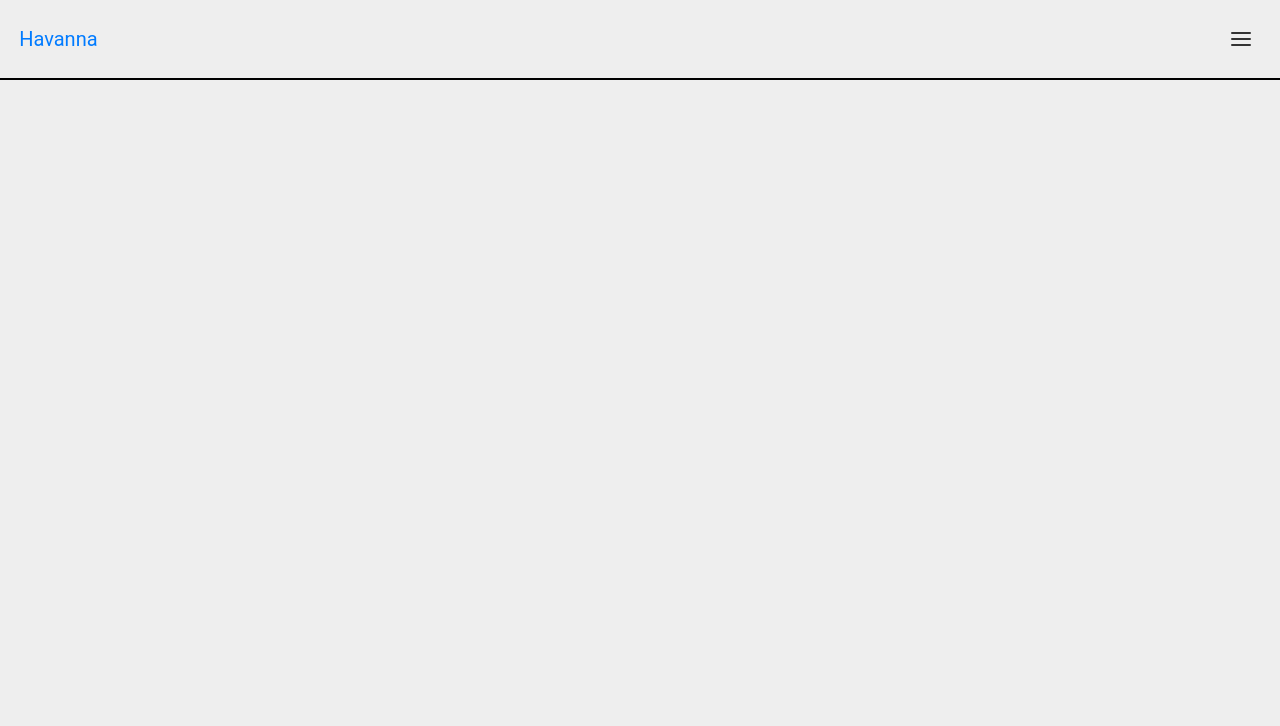
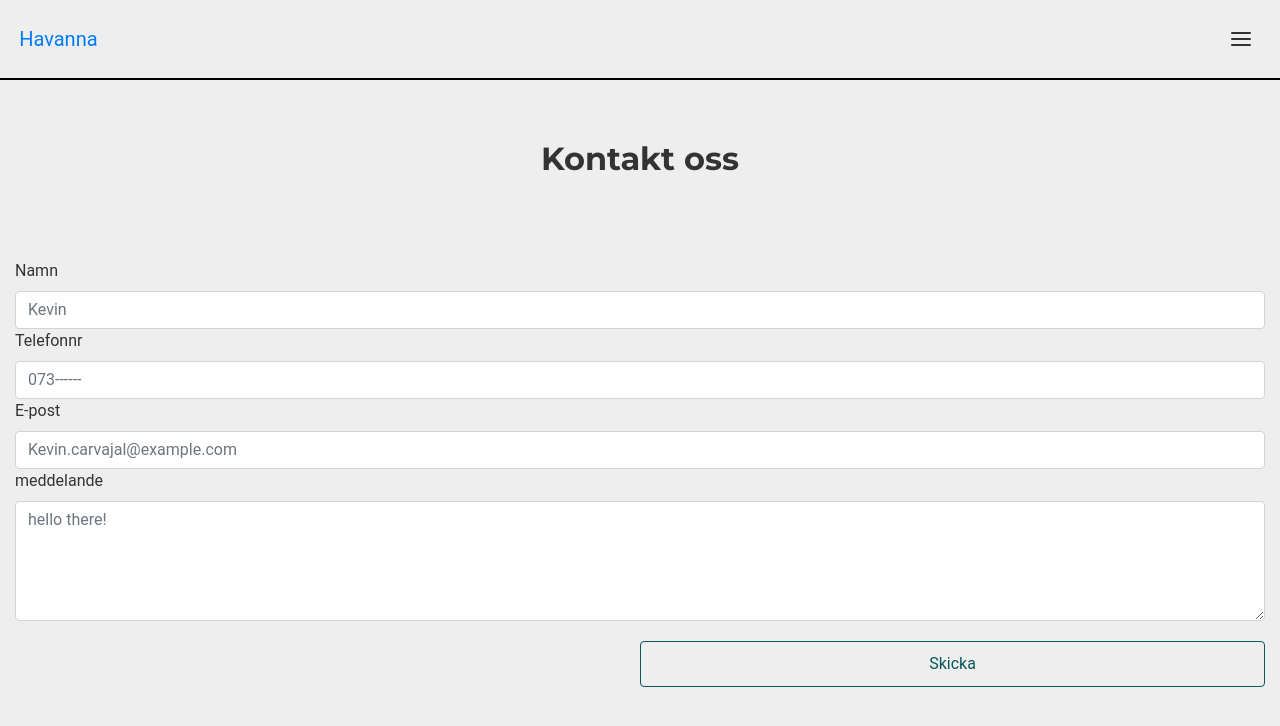
Before and after one commit to KevinCarvajal/Bokningssida, a React (Create React App) app in the folder my-app/: page /ContactPage in a window 1280 px wide. Shown: the top 726 px of the page. Built offline with nearby package versions, Linux system fonts and the light colour scheme.

Commit message:
ContactPage startup
Added a contact page that aint done yet, missing a map and info. functions later fix aswell

```diff
--- a/my-app/src/App.js
+++ b/my-app/src/App.js
@@ -8,6 +8,7 @@ import Header from "./components/Header";
 import StartPage from "./views/StartPage";
 import LoginPage from "./views/LoginPage";
 import RegisterPage from "./views/RegisterPage";
+import ContactPage from "./views/ContactPage";
 
 const App = () => {
   return (
@@ -19,6 +20,7 @@ const App = () => {
             <Route exact path="/" component={StartPage} />
             <Route exact path="/LoginPage" component={LoginPage} />
             <Route exact path="/RegisterPage" component={RegisterPage} />
+            <Route exact path="/ContactPage" component={ContactPage}/>
           </Switch>
         </main>
       </div>
--- a/my-app/src/sass/basic-styles.scss
+++ b/my-app/src/sass/basic-styles.scss
@@ -71,6 +71,7 @@ html {
       color: var(--background);
     }
     .secondary-btn {
+      width: 50%;
       background-color: transparent;
       border: 1px solid var(--primary);
       color: var(--primary);
--- a/my-app/src/sass/styles.scss
+++ b/my-app/src/sass/styles.scss
@@ -16,3 +16,4 @@
 @import "../views/StartPage/styles";
 @import "../components/Footer-mobile/styles";
 @import "../views/RegisterPage/styles";
+@import "../views/ContactPage/styles";
--- /dev/null
+++ b/my-app/src/views/ContactPage/index.js
@@ -0,0 +1,41 @@
+import React from "react";
+import { Container, Form, Col, Row, Input, Label, Button, FormText } from "reactstrap";
+import { Link } from "react-router-dom";
+
+const RegisterPage = () => {
+  return (
+    <Container fluid className="ContactPage">
+      <h2 className="page-title">Kontakt oss</h2>
+    <Form>
+        <Row>
+            <Col>
+            <Label>Namn</Label>
+            <Input placeholder="Kevin"></Input>
+            </Col>
+        </Row>
+        <Row>
+            <Col>
+            <Label>Telefonnr</Label>
+            <Input placeholder="073------"></Input>
+            </Col>
+        </Row>
+        <Row>
+            <Col>
+            <Label>E-post</Label>
+            <Input placeholder="Kevin.carvajal@example.com"></Input>
+            </Col>
+        </Row>
+
+        <Row>
+            <Col className="message">
+            <Label>meddelande</Label>
+            <Input type="textarea" name="text" placeholder="hello there!" />
+            <Button className="secondary-btn mr-right">Skicka</Button>
+            </Col>
+        </Row>
+    </Form>
+    </Container>
+  );
+};
+
+export default RegisterPage;
--- /dev/null
+++ b/my-app/src/views/ContactPage/styles.scss
@@ -0,0 +1,9 @@
+.message{
+    .form-control{
+        height: 120px;
+        margin-bottom: 20px;
+    }
+    Button{
+        float: right;
+    }
+}
```
